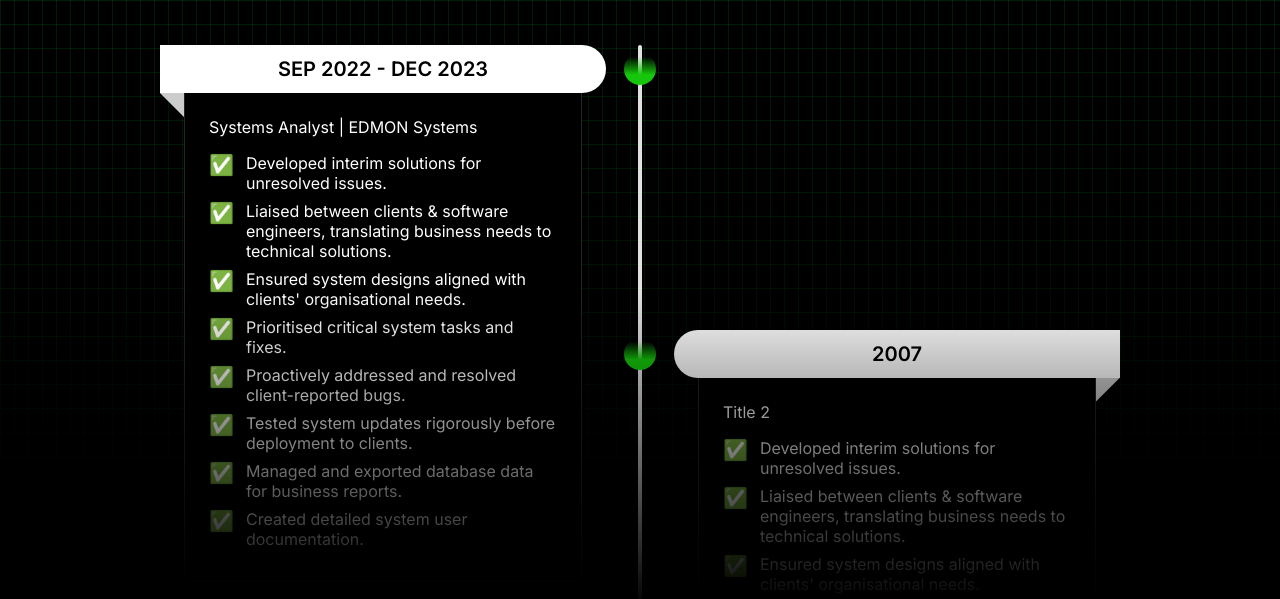
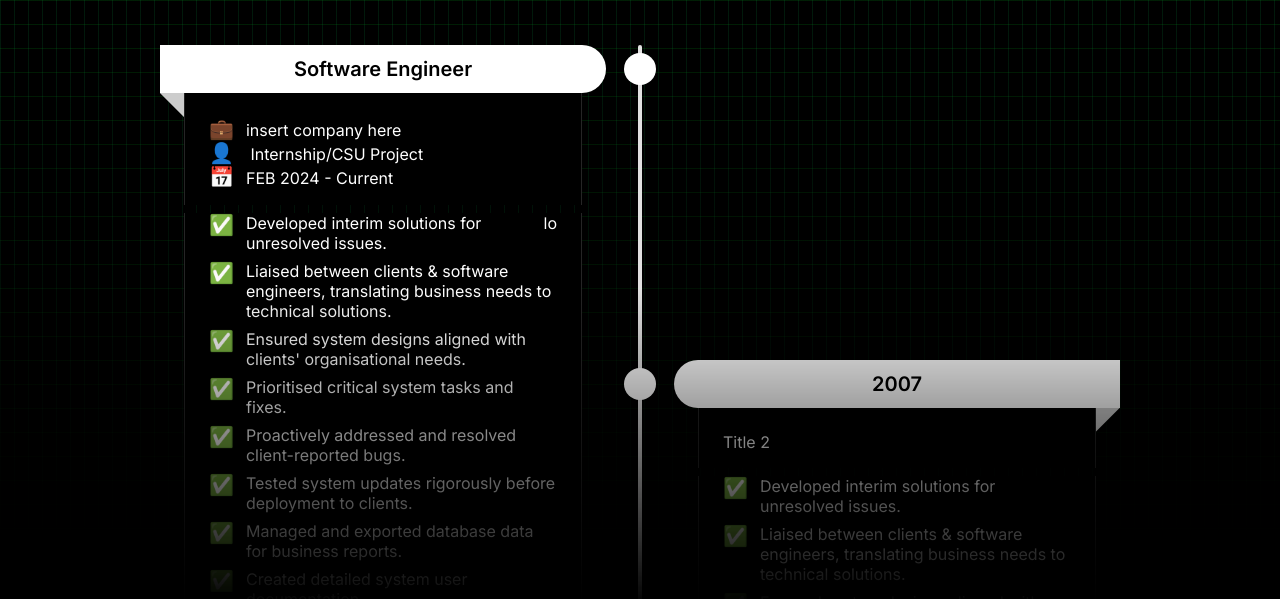
Before and after one commit to Sam-WebP/CSU, a website: page ITC293 Introduction to the Web/Assessment 2 Basic HTML and CSS/pages/resume.html in a window 1280 px wide. Shown: the part 192-791 px from the top of the page. Drawn offline with Linux system fonts and the light colour scheme.

Commit message:
Updated the resume job content

```diff
--- a/ITC293 Introduction to the Web/Assessment 2 Basic HTML and CSS/pages/resume.html
+++ b/ITC293 Introduction to the Web/Assessment 2 Basic HTML and CSS/pages/resume.html
@@ -31,18 +31,24 @@
 
         <section id="hero-section">
             <div class="intro-text">
-                <h1>Professional Experience</h1>
+                <h1 class="focus-in-contract-bck">Professional Experience</h1>
             </div>
         </section>
         <section id="timeline">
             <ul>
                 <li style="--accent-color:#41516C">
-                    <div class="date">SEP 2022 - DEC 2023</div>
-                    <div class="title">Systems Analyst | EDMON Systems</div>
+                    <div class="date">Software Engineer</div>
+                    <div class="title">
+                        <p><span class="emoji-title">💼</span>insert company here</p>
+                        <p><span class="emoji-title">👤</span> Internship/CSU Project</p>
+                        <p><span class="emoji-title">📅</span>FEB 2024 - Current</p>
+
+                    </div>
+
                     <div class="descr">
                         <div class="item-content">
                             <span class="tick">&#9989;</span>
-                            <p class="item-text">Developed interim solutions for unresolved issues.</p>
+                            <p class="item-text">Developed interim solutions for unresolved issues.</p>lo
                         </div>
                         <div class="item-content">
                             <span class="tick">&#9989;</span>
--- a/ITC293 Introduction to the Web/Assessment 2 Basic HTML and CSS/styles/resume/timeline.css
+++ b/ITC293 Introduction to the Web/Assessment 2 Basic HTML and CSS/styles/resume/timeline.css
@@ -89,7 +89,7 @@ body {
   position: absolute;
   width: 2rem;
   aspect-ratio: 1;
-  background: var(--circle-color);
+  background: white;
   border-radius: 50%;
   top: 50%;
   transform: translate(50%, -50%);
@@ -116,6 +116,18 @@ body {
   font-weight: 300;
   border-bottom-left-radius: var(--border-bottom-radius);
   border-bottom-right-radius: var(--border-bottom-radius);
+}
+
+#timeline .title {
+  display: flex;
+  align-items: flex-start; /* Aligns items to the top, useful for multiline text */
+  margin-bottom: 8px; /* Space between each point */
+  flex-direction: column;
+}
+
+.emoji-title {
+  margin-right: 12px; /* Space between the tick and the text */
+  font-size: 20px; /* Adjust the size of the tick as needed */
 }
 
 #timeline .descr {
```
